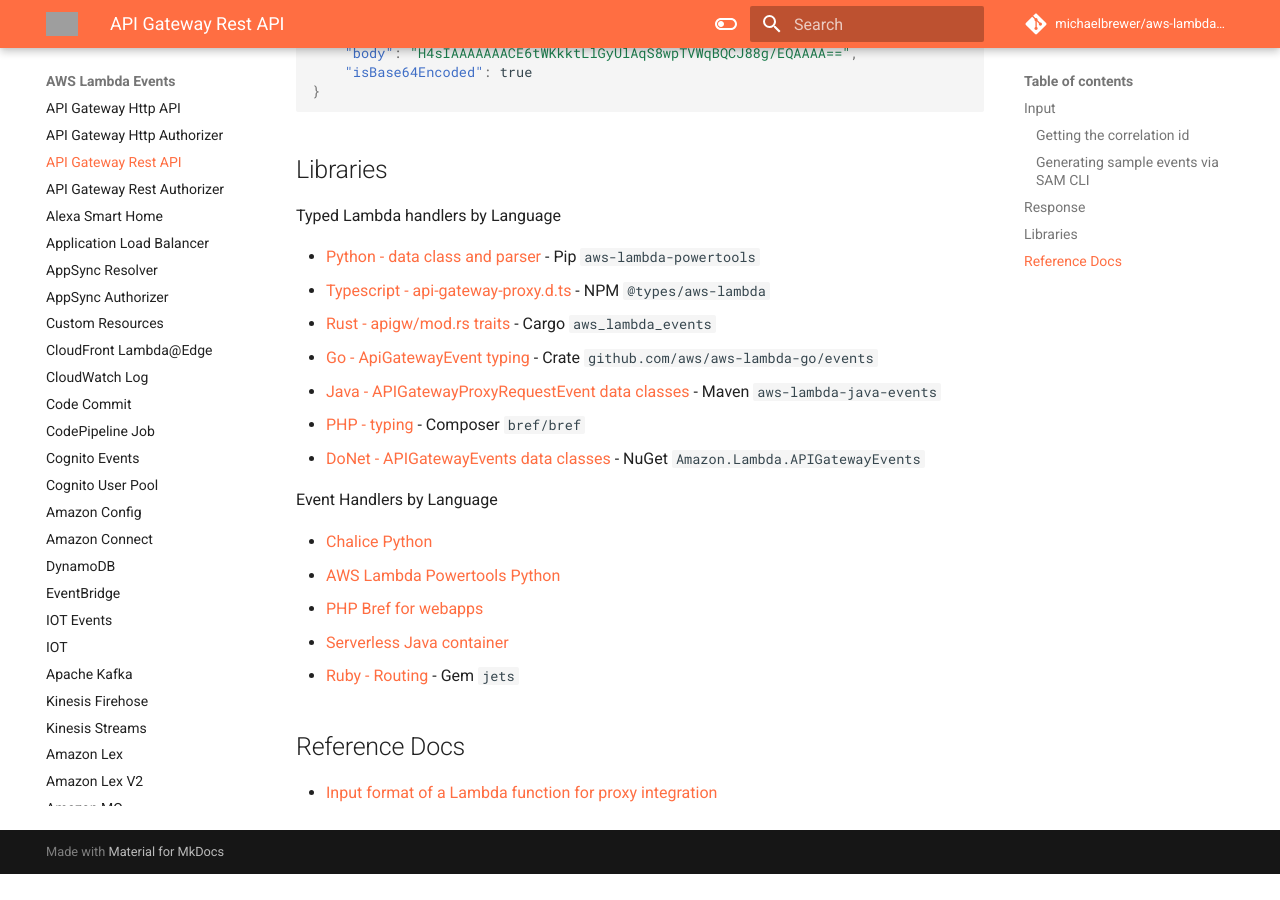
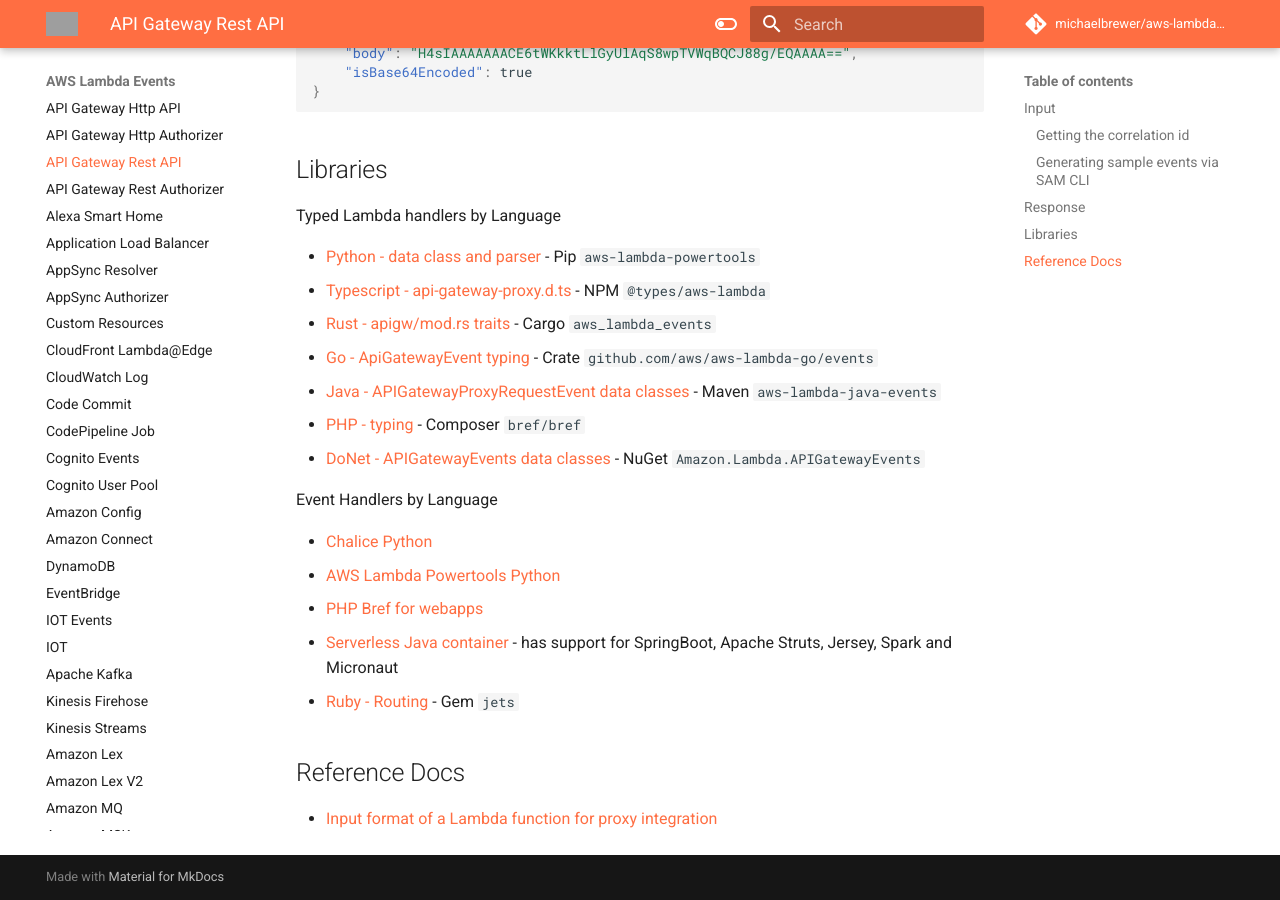
Before and after one commit to michaelbrewer/aws-lambda-events, an MkDocs documentation site: the page built from docs/rest-api.md, in a window 1280 px wide and 900 px high, scrolled down 5330 px. Built offline with MkDocs 1.6.1 and Material for MkDocs 9.7.7, drawn with Linux system fonts in a browser that asks for light colours; comment, search, counter and statistics services are not loaded; before the commit the page ends 6204 px from its top, so only the background shows below that; grey boxes are pictures that could not be loaded.

Commit message:
feat(rest-api): Add notes on java container

```diff
--- a/docs/rest-api.md
+++ b/docs/rest-api.md
@@ -288,7 +288,7 @@
 - [Chalice Python](https://aws.github.io/chalice/tutorials/basicrestapi.html)
 - [AWS Lambda Powertools Python](https://awslabs.github.io/aws-lambda-powertools-python/latest/core/event_handler/api_gateway/)
 - [PHP Bref for webapps](https://bref.sh/docs/runtimes/http.html)
-- [Serverless Java container](https://github.com/awslabs/aws-serverless-java-container)
+- [Serverless Java container](https://github.com/awslabs/aws-serverless-java-container) - has support for SpringBoot, Apache Struts, Jersey, Spark and Micronaut
 - [Ruby - Routing](https://rubyonjets.com/docs/routing/overview/) - Gem `jets`
 
 ## Reference Docs
```
